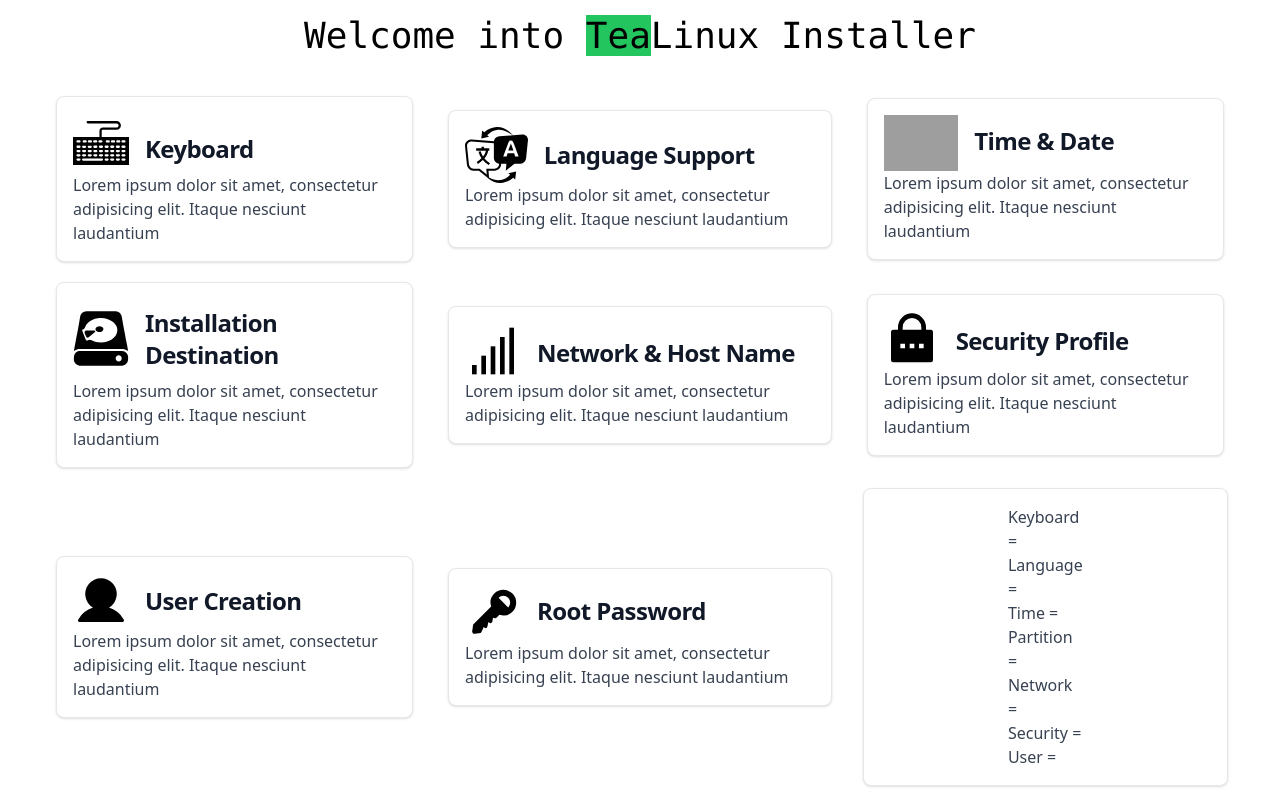
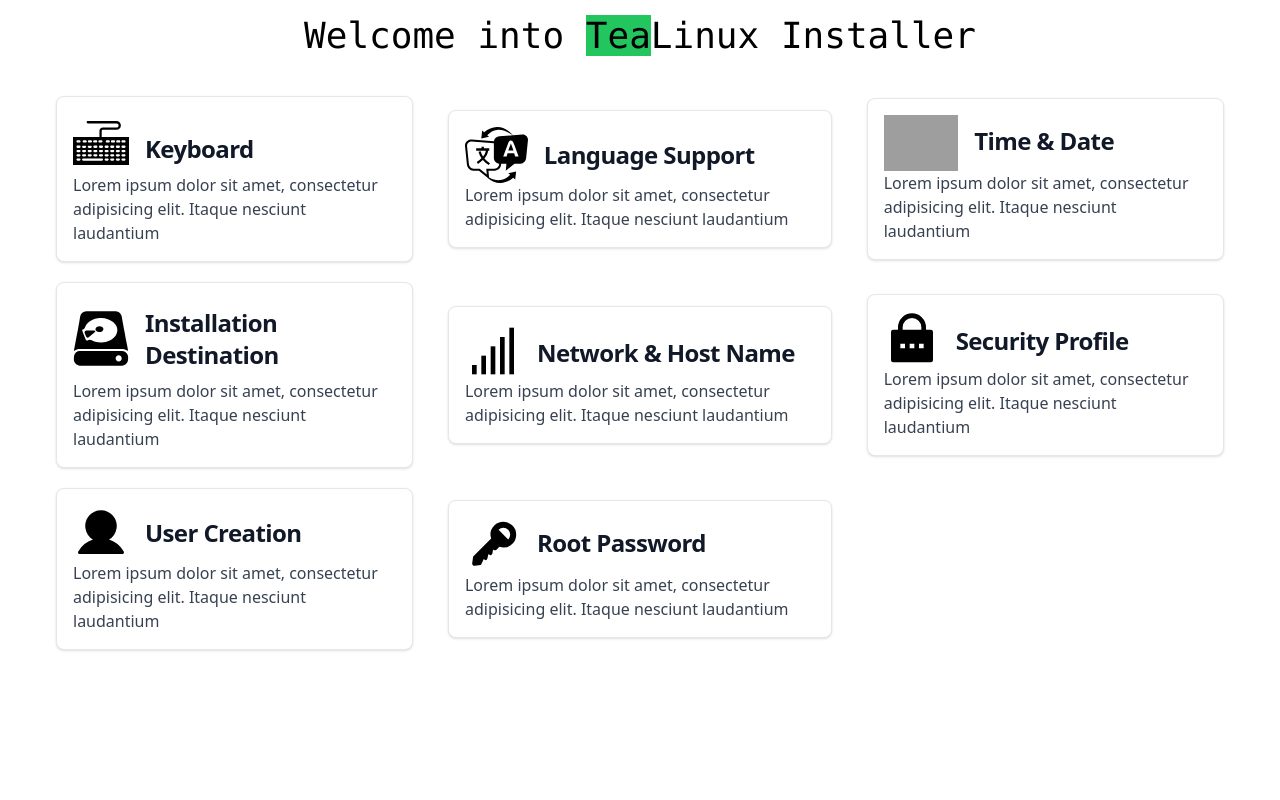
Before and after one commit to tealinuxos/tealinux-installer, a SvelteKit app: page / in a window 1280 px wide. Built offline with nearby package versions, Linux system fonts and the light colour scheme; grey boxes are pictures that could not be loaded.

Commit message:
Fixing style

```diff
--- a/src/routes/+page.svelte
+++ b/src/routes/+page.svelte
@@ -103,11 +103,10 @@
         </a>
       </div>
 
-      <div class="mr-14">
-        <!-- svelte-ignore a11y-invalid-attribute -->
+      <!-- <div class="mr-14">
         <a href="#" class="block max-w-sm p-4 bg-white border border-gray-200 rounded-lg shadow hover:bg-gray-100 dark:bg-gray-800 dark:border-gray-700 dark:hover:bg-gray-700">
           <p class="font-normal text-gray-700 dark:text-gray-400 mx-32">Keyboard = <br>Language = <br>Time = <br>Partition = <br>Network = <br>Security = <br>User = </p>
         </a>
-      </div>
+      </div> -->
     </div>
   </div>
```
